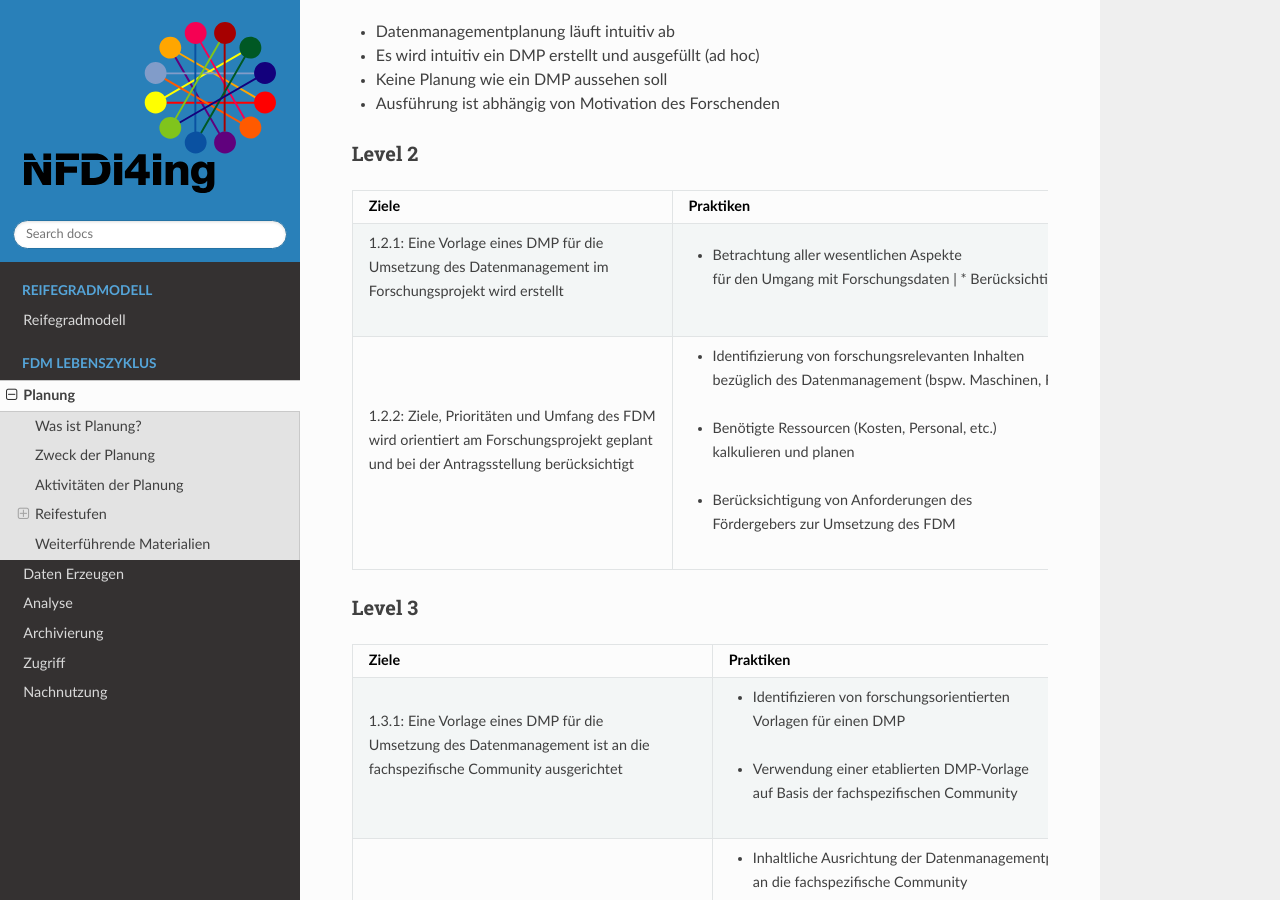
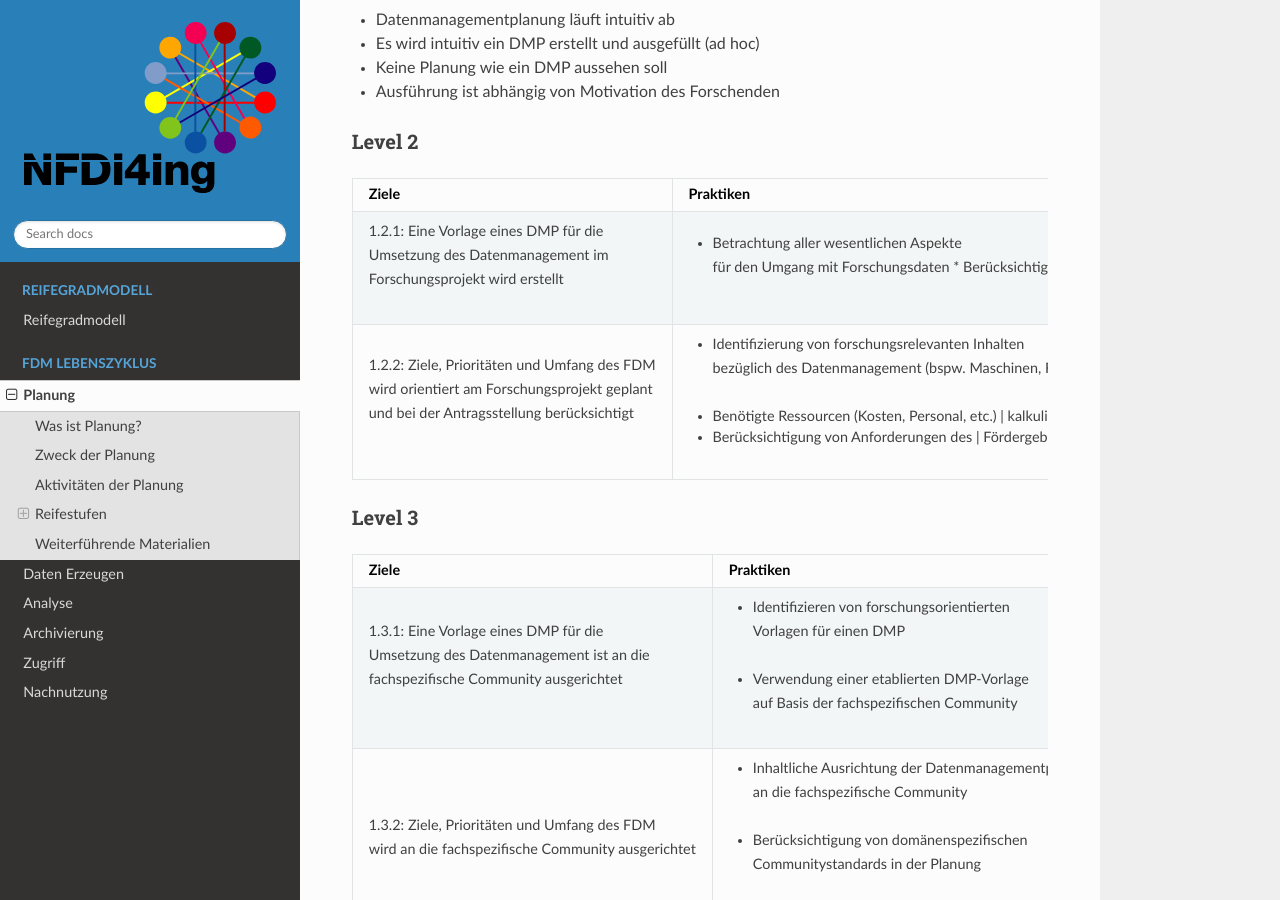
Before and after one commit to LUHMW/MaturityModel, a Sphinx documentation site: the page built from docs/source/planung.rst, in a window 1280 px wide and 900 px high, scrolled down 1559 px. Built offline with Sphinx 7.4.7 and the Read the Docs theme 2.0.0, drawn with Linux system fonts in a browser that asks for light colours.

```diff
--- a/docs/source/planung.rst
+++ b/docs/source/planung.rst
@@ -19,7 +19,7 @@ Zweck der Planung
 * Daten langfristig zugänglich und nutzbar machen
 * Frühzeitige Planung erhöht die Wahrscheinlichkeit, dass in weiterer Forschung Datenpflege-Richtlinien eingehalten werden
 * |  Transparenz und Offenheit
-  * |  Unterstützung der Verantwortung, öffentlich finanzierte Forschungsprodukte offen zugänglich zu machen
+  * Unterstützung der Verantwortung, öffentlich finanzierte Forschungsprodukte offen zugänglich zu machen
 * |  Return on Investment
   * |  Transparenz und Offenheit fördern neue Forschungen durch Nutzung vorhandener Daten und verhindern unbeabsichtigte Redundanz in der Forschung
 *******************************
@@ -86,15 +86,16 @@ Level 2
       |  Umsetzung des Datenmanagement im
       |  Forschungsprojekt wird erstellt
     - * |  Betrachtung aller wesentlichen Aspekte
-        |  für den Umgang mit Forschungsdaten  |  * Berücksichtigung der Anforderungen des Fördergebers
+        |  für den Umgang mit Forschungsdaten
+			* Berücksichtigung der Anforderungen des Fördergebers
   * - |  1.2.2: Ziele, Prioritäten und Umfang des FDM
       |  wird orientiert am Forschungsprojekt geplant
       |  und bei der Antragsstellung berücksichtigt
     - * |  Identifizierung von forschungsrelevanten Inhalten
         |  bezüglich des Datenmanagement (bspw. Maschinen, Feldversuche, …)
-      * |  Benötigte Ressourcen (Kosten, Personal, etc.)
+      * Benötigte Ressourcen (Kosten, Personal, etc.)
         |  kalkulieren und planen
-      * |  Berücksichtigung von Anforderungen des
+      * Berücksichtigung von Anforderungen des
         |  Fördergebers zur Umsetzung des FDM
 
 
```
